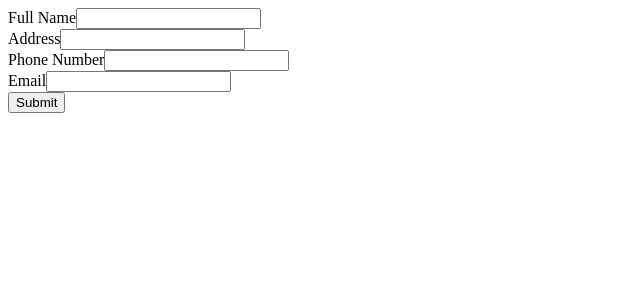
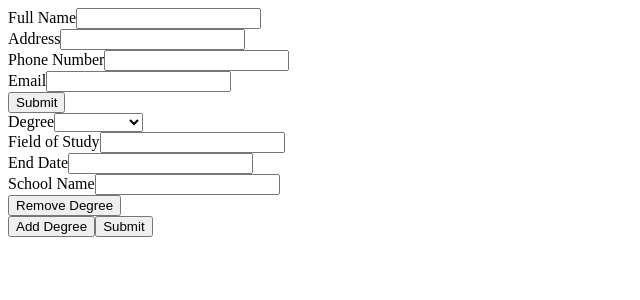
Before and after one commit to kyledinardi/odin-cv-application, a React (Vite) app: page / in a window 1280 px wide. Shown: the top 300 px of the page, without its empty margins (0-640 px from the left). Built offline with nearby package versions, Linux system fonts and the light colour scheme.

Commit message:
Write education and school components

```diff
--- a/index.html
+++ b/index.html
@@ -4,7 +4,7 @@
     <meta charset="UTF-8" />
     <link rel="icon" type="image/svg+xml" href="/vite.svg" />
     <meta name="viewport" content="width=device-width, initial-scale=1.0" />
-    <title>Vite + React</title>
+    <title>CV Application</title>
   </head>
   <body>
     <div id="root"></div>
--- /dev/null
+++ b/src/components/Degree.jsx
@@ -0,0 +1,121 @@
+import { useState } from 'react';
+
+export default function Degree({
+  isEdit,
+  degreeId,
+  degree,
+  field,
+  date,
+  school,
+  dissertation,
+  getInfo,
+}) {
+  const [isDoctor, setisDoctor] = useState(degree === 'Doctorate');
+
+  function onInfoChange() {
+    const newDegree = {
+      id: degreeId,
+      degree: document.getElementById(`degree-${degreeId}`).value,
+      field: document.getElementById(`field-${degreeId}`).value,
+      date: document.getElementById(`date-${degreeId}`).value,
+      school: document.getElementById(`school-${degreeId}`).value,
+
+      dissertation: isDoctor
+        ? document.getElementById(`dissertation-${degreeId}`).value
+        : null,
+    };
+    getInfo(newDegree);
+  }
+
+  function handleDegreeChange(e) {
+    onInfoChange();
+    setisDoctor(e.target.value === 'Doctorate');
+  }
+
+  const dissertationInput = (
+    <div className='dissertation'>
+      <label htmlFor={`dissertation-${degreeId}`}>Dissertation Title</label>
+      <input
+        type='text'
+        name='dissertation'
+        id={`dissertation-${degreeId}`}
+        value={dissertation || ''}
+        onChange={onInfoChange}
+        required
+      />
+    </div>
+  );
+
+  const dissertationText = (
+    <p className='dissertation'>
+      Dissertation Title: <em>{dissertation}</em>
+    </p>
+  );
+
+  if (isEdit) {
+    return (
+      <>
+        <div className='degree-type'>
+          <label htmlFor={`degree-${degreeId}`}>Degree</label>
+          <select
+            name='degree'
+            id={`degree-${degreeId}`}
+            onChange={handleDegreeChange}
+            required
+          >
+            <option value={degree}></option>
+            <option value="Associate's">Associate&apos;s</option>
+            <option value="Bachelor's">Bachelor&apos;s</option>
+            <option value="Master's">Master&apos;s</option>
+            <option value='Doctorate'>Doctorate</option>
+          </select>
+        </div>
+        <div className='field'>
+          <label htmlFor={`field-${degreeId}`}>Field of Study</label>
+          <input
+            type='text'
+            name='field'
+            id={`field-${degreeId}`}
+            value={field}
+            onChange={onInfoChange}
+            required
+          />
+        </div>
+        <div className='date'>
+          <label htmlFor={`date-${degreeId}`}>End Date</label>
+          <input
+            type='text'
+            name='date'
+            id={`date-${degreeId}`}
+            value={date}
+            onChange={onInfoChange}
+            required
+          />
+        </div>
+        <div className='school'>
+          <label htmlFor={`school-${degreeId}`}>School Name</label>
+          <input
+            type='text'
+            name='school'
+            id={`school-${degreeId}`}
+            value={school}
+            onChange={onInfoChange}
+            required
+          />
+        </div>
+        {isDoctor ? dissertationInput : null}
+      </>
+    );
+  } else {
+    return (
+      <div className='degree'>
+        <p className='degree-and-field'>
+          {degree} in {field}
+        </p>
+        <p className='date'>{date}</p>
+        <p className='school'>{school}</p>
+        {isDoctor ? dissertationText : null}
+      </div>
+    );
+  }
+}
--- a/src/components/Education.jsx
+++ b/src/components/Education.jsx
@@ -1 +1,115 @@
-export default function Education() {}
+import { useState } from 'react';
+import Degree from './Degree';
+
+export default function Education() {
+  const [isEdit, setIsEdit] = useState(true);
+  const [degrees, setDegrees] = useState([
+    {
+      id: 0,
+      degree: '',
+      field: '',
+      date: '',
+      school: '',
+      dissertation: null,
+    },
+  ]);
+
+  let count = 0;
+
+  degrees.forEach((degree) => {
+    while (degree.id === count) {
+      count += 1;
+    }
+  });
+
+  function editToggle() {
+    setIsEdit(!isEdit);
+  }
+
+  function handleSubmit(e) {
+    e.preventDefault();
+    editToggle();
+  }
+
+  function handleInfo(newDegree) {
+    const newDegreeList = degrees.map((degree) => {
+      return degree.id === newDegree.id ? newDegree : degree;
+    });
+
+    setDegrees(newDegreeList);
+  }
+
+  function addDegree() {
+    setDegrees([
+      ...degrees,
+      {
+        id: count,
+        degree: '',
+        field: '',
+        date: '',
+        school: '',
+        dissertation: null,
+      },
+    ]);
+  }
+
+  function removeDegree(degreeId) {
+    if (degrees.length === 1) {
+      setDegrees([
+        {
+          id: 0,
+          degree: '',
+          field: '',
+          date: '',
+          school: '',
+          dissertation: null,
+        },
+      ]);
+    } else {
+      setDegrees(degrees.filter((degree) => degree.id !== degreeId));
+    }
+  }
+
+  if (isEdit) {
+    return (
+      <form className='education' onSubmit={handleSubmit}>
+        {degrees.map((degree) => (
+          <div className='degree' id={degree.id} key={degree.id}>
+            <Degree
+              isEdit={isEdit}
+              degreeId={degree.id}
+              degree={degree.degree}
+              field={degree.field}
+              date={degree.date}
+              school={degree.school}
+              dissertation={degree.dissertation}
+              getInfo={handleInfo}
+            />
+            <button type='button' onClick={() => removeDegree(degree.id)}>
+              Remove Degree
+            </button>
+          </div>
+        ))}
+        <button onClick={addDegree}>Add Degree</button>
+        <button type='submit'>Submit</button>
+      </form>
+    );
+  } else
+    return (
+      <div className='education'>
+        {degrees.map((degree) => (
+          <Degree
+            isEdit={isEdit}
+            key={degree.id}
+            degreeId={degree.id}
+            degree={degree.degree}
+            field={degree.field}
+            date={degree.date}
+            school={degree.school}
+            dissertation={degree.dissertation}
+          />
+        ))}
+        <button onClick={editToggle}>Edit</button>
+      </div>
+    );
+}
```
Also changed, not shown: .eslintrc.cjs.
